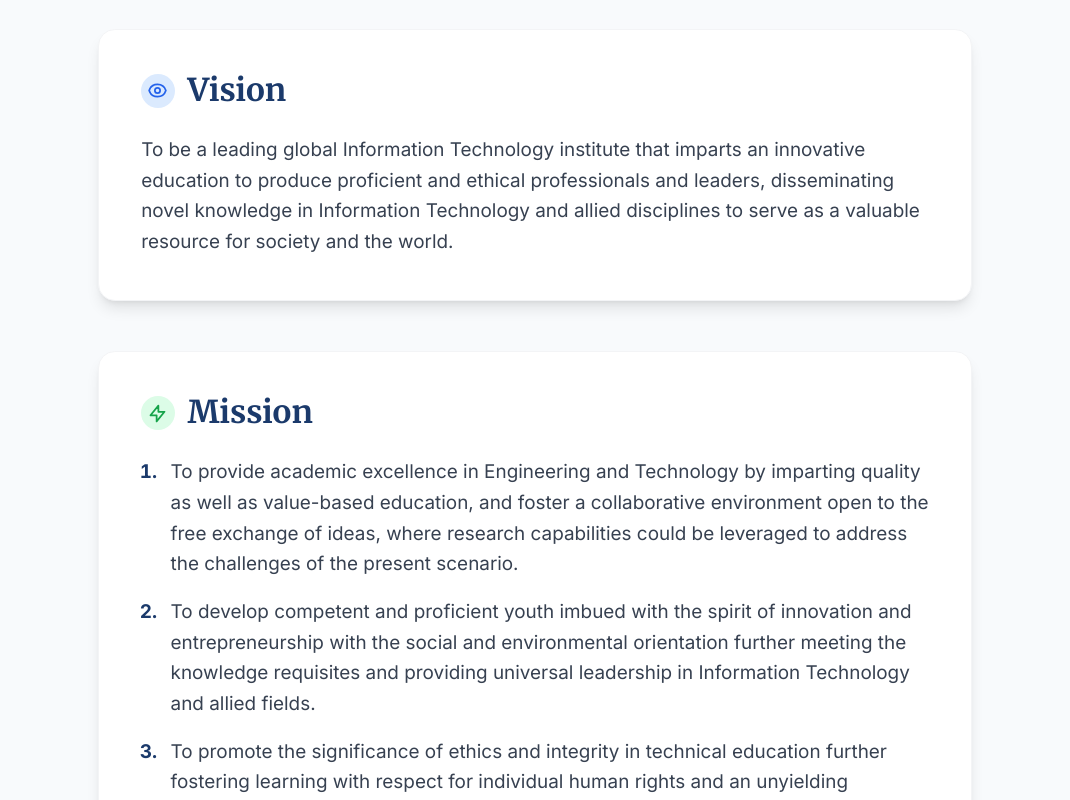
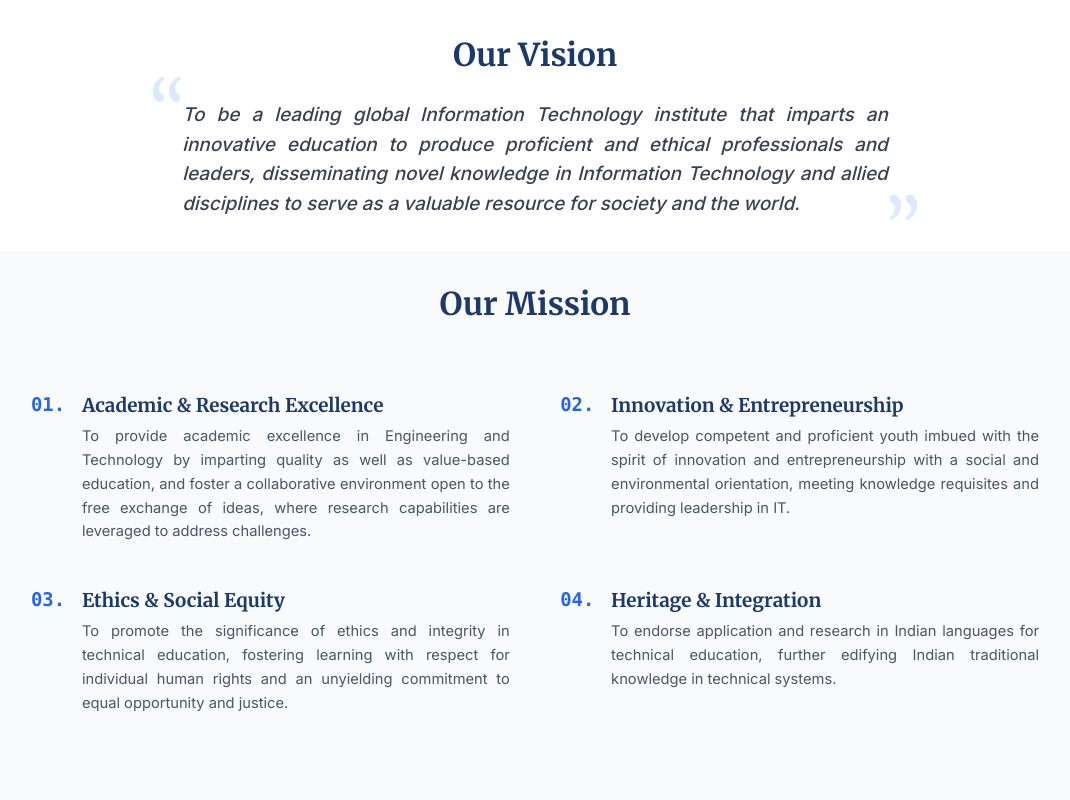
Before and after one commit to iiitp-official/website, a React (Vite) app: page /about/vision-mission in a window 1280 px wide. Shown: the part 380-1180 px from the top of the page, without its empty margins (105-1175 px from the left). Built offline with nearby package versions, Linux system fonts and the light colour scheme.

Commit message:
Refactor Vision & Mission page to clean alternating sections

```diff
--- a/src/pages/FacultyAchievementsPage.jsx
+++ b/src/pages/FacultyAchievementsPage.jsx
@@ -73,7 +73,7 @@ const publications = [
   {
     authors: "Tiruganesh Lanka, Divya Chaturvedi, Maddirala Vijaya Lakshmi Bhavani, Arvind Kumar; Sreenivasulu Tupakula",
     title: "Integration of a Slotted Monopole Antenna with a Partially Reflective Surface for Enhanced Breast Tumor Detection",
-    journal: "IEEE Access Journal, vol. 14, pp. 22503 – 22513",
+    journal: "IEEE Access Journal, vol. 14, pp. 22503 - 22513",
     year: "2026",
     doi: "10.1109/ACCESS.2026.3662507"
   },
--- a/src/pages/VisionMissionPage.jsx
+++ b/src/pages/VisionMissionPage.jsx
@@ -1,55 +1,109 @@
 import React from 'react';
+import { motion } from 'framer-motion';
 import PageHeader from '../components/shared/PageHeader';
 
 const VisionMissionPage = () => {
+  const scrollVariants = {
+    hidden: { opacity: 0, y: 20 },
+    visible: {
+      opacity: 1,
+      y: 0,
+      transition: { duration: 0.6, ease: 'easeOut' }
+    }
+  };
+
+  const missionPillars = [
+    {
+      number: "01",
+      title: "Academic & Research Excellence",
+      description: "To provide academic excellence in Engineering and Technology by imparting quality as well as value-based education, and foster a collaborative environment open to the free exchange of ideas, where research capabilities are leveraged to address challenges."
+    },
+    {
+      number: "02",
+      title: "Innovation & Entrepreneurship",
+      description: "To develop competent and proficient youth imbued with the spirit of innovation and entrepreneurship with a social and environmental orientation, meeting knowledge requisites and providing leadership in IT."
+    },
+    {
+      number: "03",
+      title: "Ethics & Social Equity",
+      description: "To promote the significance of ethics and integrity in technical education, fostering learning with respect for individual human rights and an unyielding commitment to equal opportunity and justice."
+    },
+    {
+      number: "04",
+      title: "Heritage & Integration",
+      description: "To endorse application and research in Indian languages for technical education, further edifying Indian traditional knowledge in technical systems."
+    }
+  ];
+
+
   return (
     <div className="min-h-screen bg-bg dark:bg-bg-dark transition-colors duration-200">
-      <PageHeader title="Vision & Mission" />
-      <div className="max-w-4xl mx-auto px-4 sm:px-6 lg:px-8 py-12">
-        <div className="space-y-12">
+      <PageHeader
+        title="Vision & Mission"
+      />
 
-          <section className="bg-white dark:bg-surface-dark p-8 md:p-10 rounded-2xl shadow-lg border border-gray-100 dark:border-gray-800">
-            <h2 className="text-3xl font-bold font-serif text-primary dark:text-white mb-6 flex items-center gap-3">
-              <span className="w-8 h-8 rounded-full bg-blue-100 dark:bg-blue-900/50 flex items-center justify-center text-accent dark:text-accent-dark">
-                <svg className="w-5 h-5" fill="none" viewBox="0 0 24 24" stroke="currentColor">
-                  <path strokeLinecap="round" strokeLinejoin="round" strokeWidth={2} d="M15 12a3 3 0 11-6 0 3 3 0 016 0z" />
-                  <path strokeLinecap="round" strokeLinejoin="round" strokeWidth={2} d="M2.458 12C3.732 7.943 7.523 5 12 5c4.478 0 8.268 2.943 9.542 7-1.274 4.057-5.064 7-9.542 7-4.477 0-8.268-2.943-9.542-7z" />
-                </svg>
-              </span>
-              Vision
+      {/* SECTION 1: VISION (Centered Spotlight) */}
+      <section className="bg-white dark:bg-surface-dark pt-14 pb-8 border-b border-gray-100 dark:border-gray-800/40">
+        <div className="max-w-4xl mx-auto px-4 sm:px-6 lg:px-8">
+          <motion.div
+            className="text-center space-y-6"
+            initial="hidden"
+            whileInView="visible"
+            viewport={{ once: true, margin: "-100px" }}
+            variants={scrollVariants}
+          >
+            <h2 className="text-2xl md:text-3xl font-bold font-serif text-primary dark:text-white">
+              Our Vision
             </h2>
-            <p className="text-gray-700 dark:text-gray-300 text-lg leading-relaxed">
-              To be a leading global Information Technology institute that imparts an innovative education to produce proficient and ethical professionals and leaders, disseminating novel knowledge in Information Technology and allied disciplines to serve as a valuable resource for society and the world.
-            </p>
-          </section>
+            <div className="relative max-w-3xl mx-auto px-8 sm:px-12">
+              <span className="absolute -top-6 left-2 sm:left-4 text-7xl font-serif text-blue-100 dark:text-blue-900/10 pointer-events-none">&ldquo;</span>
+              <p className="text-gray-700 dark:text-gray-300 text-base md:text-lg leading-relaxed text-justify italic font-medium relative z-10">
+                To be a leading global Information Technology institute that imparts an innovative education to produce proficient and ethical professionals and leaders, disseminating novel knowledge in Information Technology and allied disciplines to serve as a valuable resource for society and the world.
+              </p>
+              <span className="absolute -bottom-12 right-2 sm:right-4 text-7xl font-serif text-blue-100 dark:text-blue-900/10 pointer-events-none">&rdquo;</span>
+            </div>
+          </motion.div>
+        </div>
+      </section>
 
-          <section className="bg-white dark:bg-surface-dark p-8 md:p-10 rounded-2xl shadow-lg border border-gray-100 dark:border-gray-800">
-            <h2 className="text-3xl font-bold font-serif text-primary dark:text-white mb-6 flex items-center gap-3">
-              <span className="w-8 h-8 rounded-full bg-green-100 dark:bg-green-900/30 flex items-center justify-center text-green-600 dark:text-green-400">
-                <svg className="w-5 h-5" fill="none" viewBox="0 0 24 24" stroke="currentColor">
-                  <path strokeLinecap="round" strokeLinejoin="round" strokeWidth={2} d="M13 10V3L4 14h7v7l9-11h-7z" />
-                </svg>
-              </span>
-              Mission
-            </h2>
-            <ol className="list-decimal pl-5 space-y-4 text-gray-700 dark:text-gray-300 text-lg leading-relaxed marker:font-bold marker:text-primary dark:marker:text-blue-400">
-              <li className="pl-2">
-                To provide academic excellence in Engineering and Technology by imparting quality as well as value-based education, and foster a collaborative environment open to the free exchange of ideas, where research capabilities could be leveraged to address the challenges of the present scenario.
-              </li>
-              <li className="pl-2">
-                To develop competent and proficient youth imbued with the spirit of innovation and entrepreneurship with the social and environmental orientation further meeting the knowledge requisites and providing universal leadership in Information Technology and allied fields.
-              </li>
-              <li className="pl-2">
-                To promote the significance of ethics and integrity in technical education further fostering learning with respect for individual human rights and an unyielding commitment to the principles of equal opportunity, equity, and justice.
-              </li>
-              <li className="pl-2">
-                To endorse application and research in Indian languages for technical education, further edifying Indian traditional knowledge in technical education.
-              </li>
-            </ol>
-          </section>
+      {/* SECTION 2: MISSION (2x2 Minimal Grid) */}
+      <section className="bg-bg dark:bg-bg-dark pt-8 pb-24">
+        <div className="max-w-5xl mx-auto px-4 sm:px-6 lg:px-8">
+          <motion.div
+            className="space-y-12"
+            initial="hidden"
+            whileInView="visible"
+            viewport={{ once: true, margin: "-100px" }}
+            variants={scrollVariants}
+          >
+            <div className="text-center">
+              <h2 className="text-2xl md:text-3xl font-bold font-serif text-primary dark:text-white">
+                Our Mission
+              </h2>
+            </div>
 
+            <div className="grid grid-cols-1 md:grid-cols-2 gap-x-12 gap-y-10 pt-4">
+              {missionPillars.map((pillar, idx) => {
+                return (
+                  <div key={idx} className="flex gap-4 items-start">
+                    <span className="text-lg font-bold text-accent dark:text-accent-dark font-mono leading-none mt-1">
+                      {pillar.number}.
+                    </span>
+                    <div>
+                      <h3 className="font-semibold text-primary dark:text-white text-base md:text-lg leading-snug">
+                        {pillar.title}
+                      </h3>
+                      <p className="text-gray-600 dark:text-gray-450 text-sm mt-1 leading-relaxed text-justify">
+                        {pillar.description}
+                      </p>
+                    </div>
+                  </div>
+                );
+              })}
+            </div>
+          </motion.div>
         </div>
-      </div>
+      </section>
     </div>
   );
 };
```
